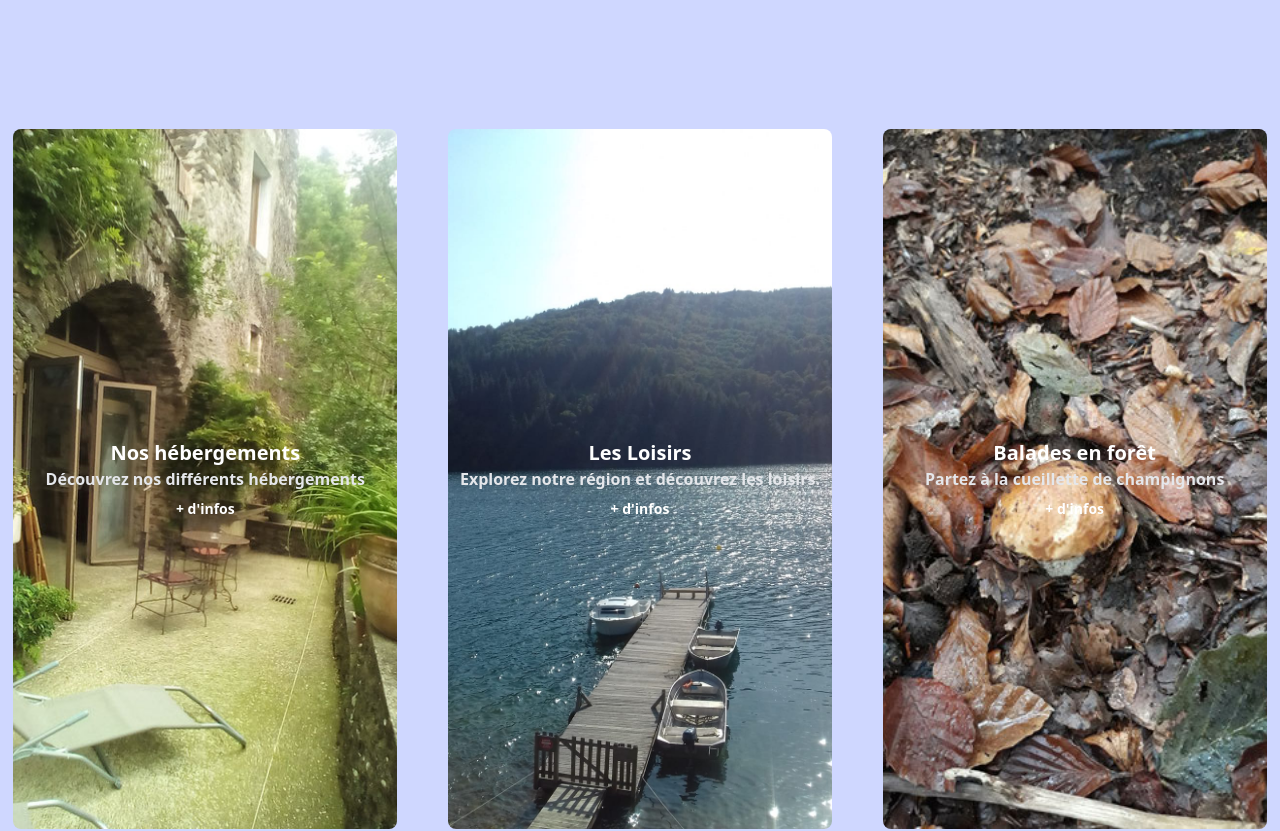
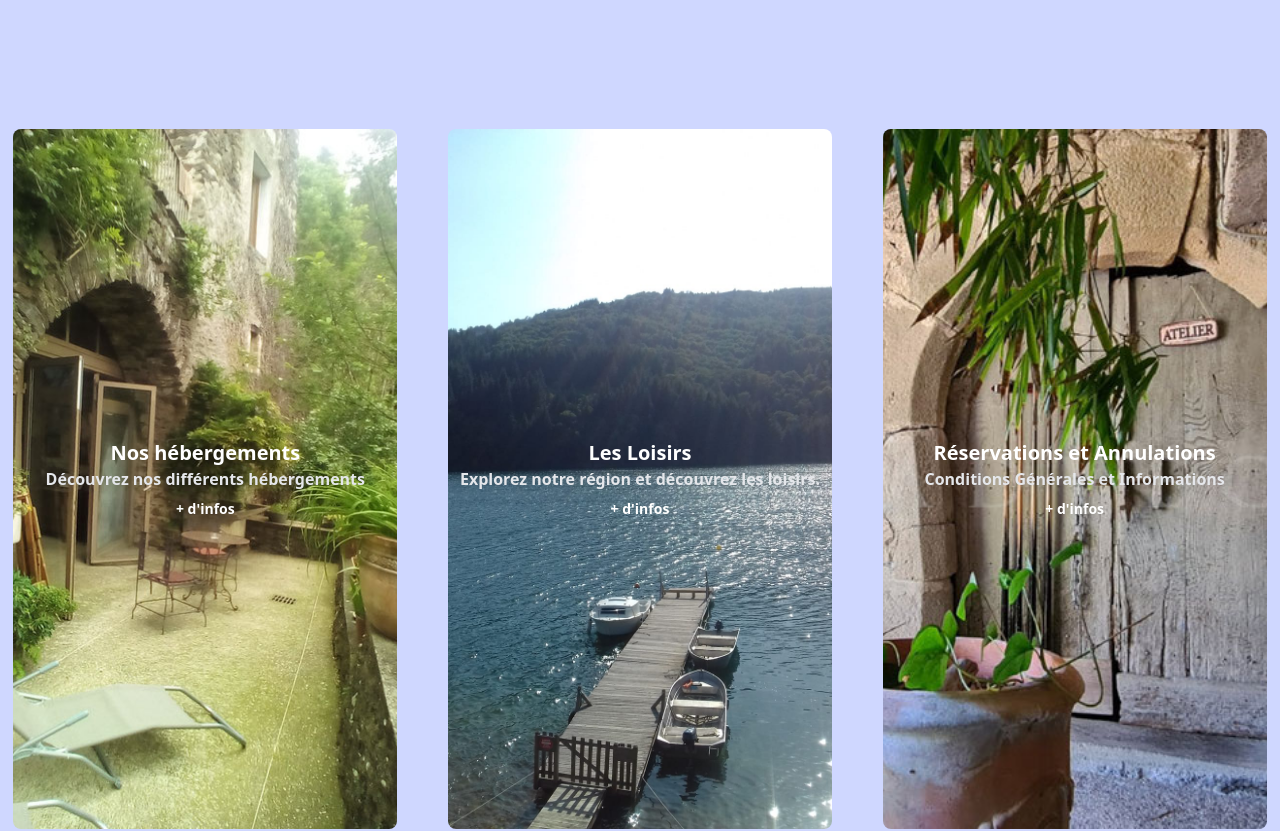
Before and after one commit to Yunjidev/mas_des_sources, a React (Vite) app: page / in a window 1280 px wide. Shown: the part 3023-3854 px from the top of the page. Built offline with nearby package versions, Linux system fonts and the light colour scheme.

Commit message:
Modif homecard

```diff
--- a/src/Components/HomeCard/HomeCard.jsx
+++ b/src/Components/HomeCard/HomeCard.jsx
@@ -3,7 +3,7 @@
 import { Link } from 'react-router-dom';
 import Imgcard1 from '../../assets/card.jpg'; // Remplacez par les chemins de vos images de carte
 import Imgcard2 from '../../assets/loisirs.jpg';
-import Imgcard3 from '../../assets/champi.jpg';
+import Imgcard3 from '../../assets/Gallery/gallery4.jpg';
 
 const Cards = () => {
   return (
@@ -22,8 +22,8 @@ const Cards = () => {
       />
       <Card
         image={Imgcard3}
-        title="Balades en forêt"
-        text="Partez à la cueillette de champignons"
+        title="Réservations et Annulations"
+        text="Conditions Générales et Informations"
         link="/services"
       />
     </div>
```
